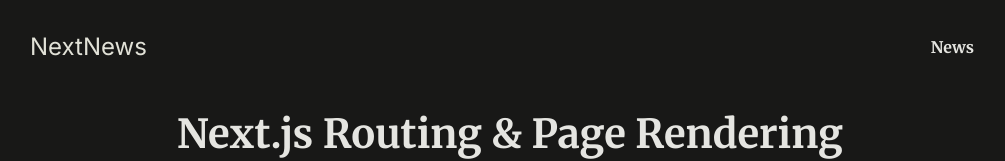
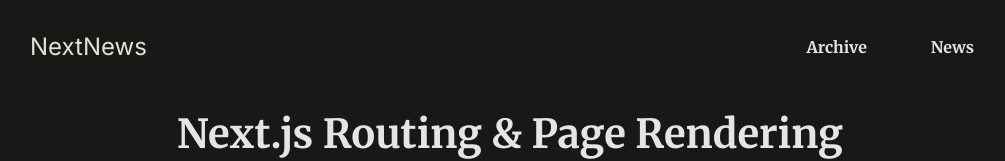
Before and after one commit to janpauldahlke/nextjs-routing-in-depth, a Next.js app: page / in a window 1280 px wide. Shown: the top 161 px of the page, without its empty margins (130-1135 px from the left). Built offline with nearby package versions, Linux system fonts and the light colour scheme.

Commit message:
provide error component for archive dynamic routes as fallback

```diff
--- a/components/mainheader/page.js
+++ b/components/mainheader/page.js
@@ -8,6 +8,9 @@
       </div>
       <nav>
         <ul>
+        <li>
+            <Link href="/archive">Archive</Link>
+          </li>
           <li>
             <Link href="/news">News</Link>
           </li>
```
Also changed, not shown: app/archive/@archive/[[...filter]]/page.js (+8 -0 lines), app/archive/@archive/error.js (added, +9 -0 lines).
